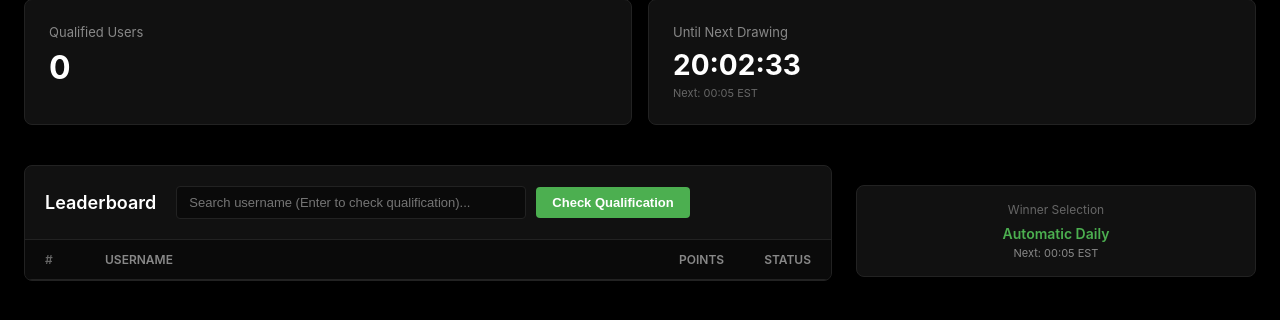
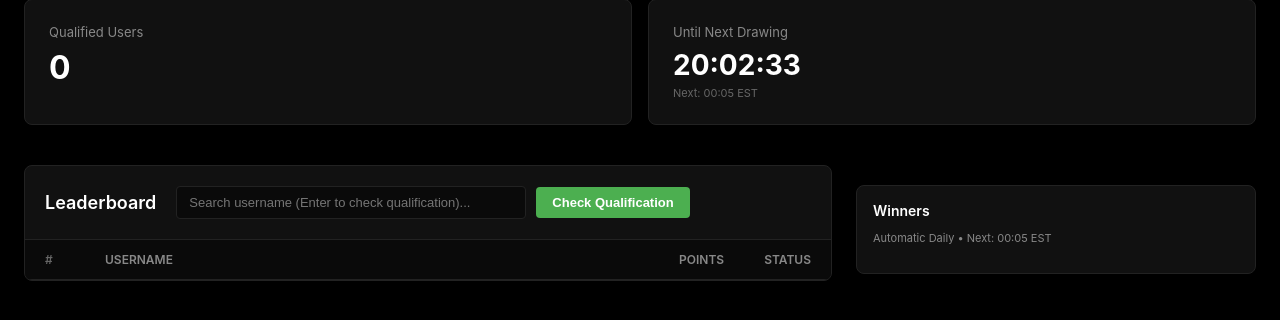
Before and after one commit to bigfishlaker/points-lotto, a Flask app: page / in a window 1280 px wide. Shown: the part 130-450 px from the top of the page. Run offline with Flask 3, Linux system fonts and the light colour scheme; data that the repository does not hold is empty.

Commit message:
Make header non-sticky, add winners leaderboard in Winner Selection box showing all winners chronologically, add get_all_winners method

```diff
--- a/app.py
+++ b/app.py
@@ -156,11 +156,15 @@ def index():
         # Get current winner
         current_winner = db.get_current_winner()
 
+        # Get all winners for the leaderboard
+        all_winners = db.get_all_winners()
+
         return render_template('index.html',
                              qualified_users=qualified,
                              total_qualified=len(qualified),
                              next_reset=next_midnight.isoformat(),
-                             current_winner=current_winner)
+                             current_winner=current_winner,
+                             all_winners=all_winners)
     except Exception as e:
         return f"Error: {str(e)}", 500
 
--- a/templates/index.html
+++ b/templates/index.html
@@ -24,8 +24,7 @@
             background: #111;
             border-bottom: 1px solid #222;
             padding: 20px 0;
-            position: sticky;
-            top: 0;
+            position: relative;
             z-index: 100;
         }
 
@@ -824,11 +823,13 @@
                 </div>
                 {% endif %}
 
-                <!-- Note: Winner selection is automatic at 00:05 EST daily -->
-                <div style="background: #111; border: 1px solid #222; border-radius: 8px; padding: 16px; margin-top: 20px; text-align: center;">
-                    <div style="font-size: 12px; color: #666; margin-bottom: 8px;">Winner Selection</div>
-                    <div style="font-size: 14px; color: #4CAF50; font-weight: 600;">Automatic Daily</div>
-                    <div style="font-size: 11px; color: #888; margin-top: 4px;">Next: 00:05 EST</div>
+                <!-- Winners Leaderboard -->
+                <div style="background: #111; border: 1px solid #222; border-radius: 8px; padding: 16px; margin-top: 20px;">
+                    <div style="font-size: 14px; font-weight: 600; color: #fff; margin-bottom: 12px;">Winners</div>
+                    <div style="font-size: 11px; color: #888; margin-bottom: 12px;">Automatic Daily • Next: 00:05 EST</div>
+                    <div id="winnersLeaderboard" style="max-height: 300px; overflow-y: auto;">
+                        <!-- Winners will be loaded here -->
+                    </div>
                 </div>
             </div>
         </div>
@@ -1303,7 +1304,10 @@
         loadTicker();
         updateCountdown();
         setInterval(updateCountdown, 1000);
-        setInterval(loadTicker, 300000); // Refresh every 5 min
+        loadTicker();
+        loadWinnersLeaderboard();
+        setInterval(loadTicker, 300000); // Refresh ticker every 5 min
+        setInterval(loadWinnersLeaderboard, 300000); // Refresh leaderboard every 5 min
 
         // Initialize scroll check for leaderboard
         {% if qualified_users|length > 100 %}
```
Also changed, not shown: database.py (+21 -0 lines).
